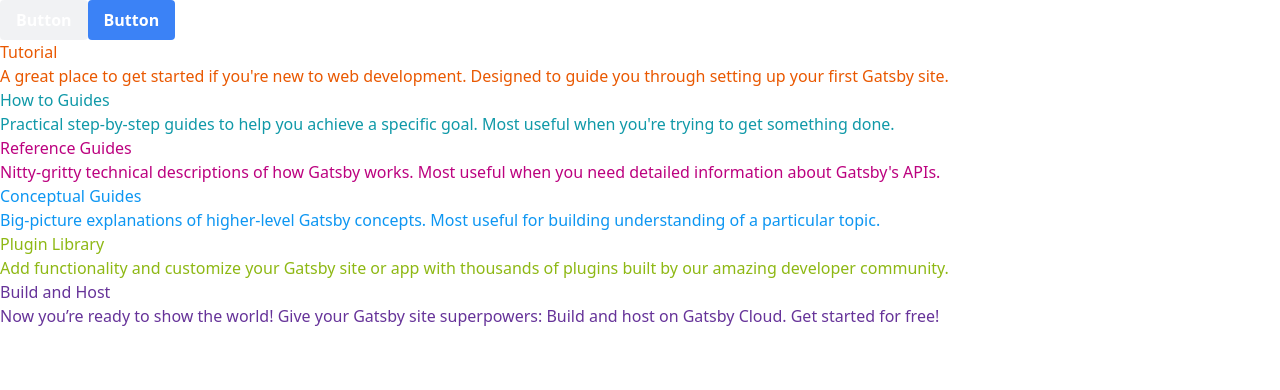
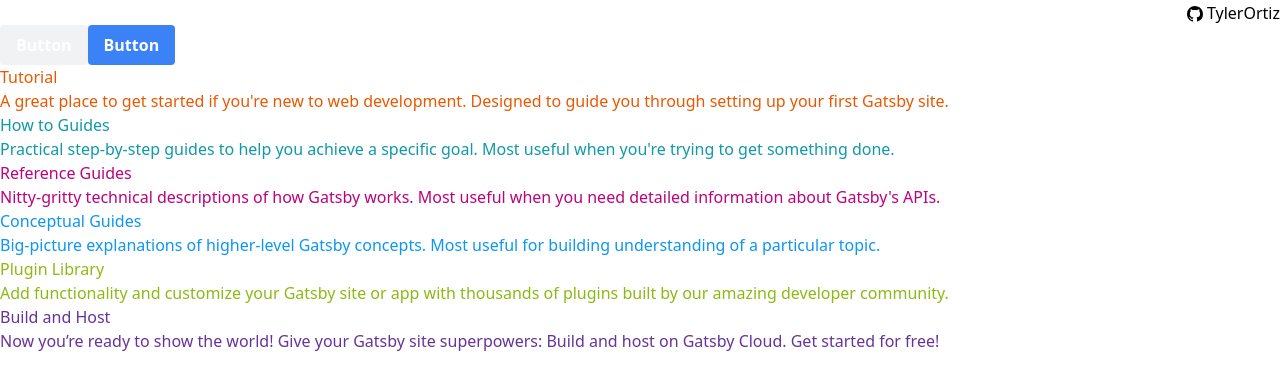
Before and after one commit to TylerOrtiz/my-folio, a Gatsby site: page / in a window 1280 px wide. Built offline with nearby package versions, Linux system fonts and the light colour scheme; Gatsby itself is replaced by a stand-in of ours.

Commit message:
Integrate react icons.

```diff
--- a/package.json
+++ b/package.json
@@ -17,7 +17,8 @@
   "dependencies": {
     "gatsby": "^4.0.1",
     "react": "^17.0.1",
-    "react-dom": "^17.0.1"
+    "react-dom": "^17.0.1",
+    "react-icons": "^4.3.1"
   },
   "devDependencies": {
     "autoprefixer": "^10.3.7",
--- a/src/components/layout.js
+++ b/src/components/layout.js
@@ -1,8 +1,13 @@
 import React from "react"
+import { VscGithubInverted } from 'react-icons/vsc';
 
 export default function Layout({ children }) {
   return (
     <div className="container mx-auto">
+      <header className="flex justify-end">
+
+        <a className="align-middle" href="https://github.com/TylerOrtiz"> <VscGithubInverted className="inline-block" /> <span className="align-text-top">TylerOrtiz</span></a>
+      </header>
       {children}
     </div>
   )
```
Also changed, not shown: 1 other file.
